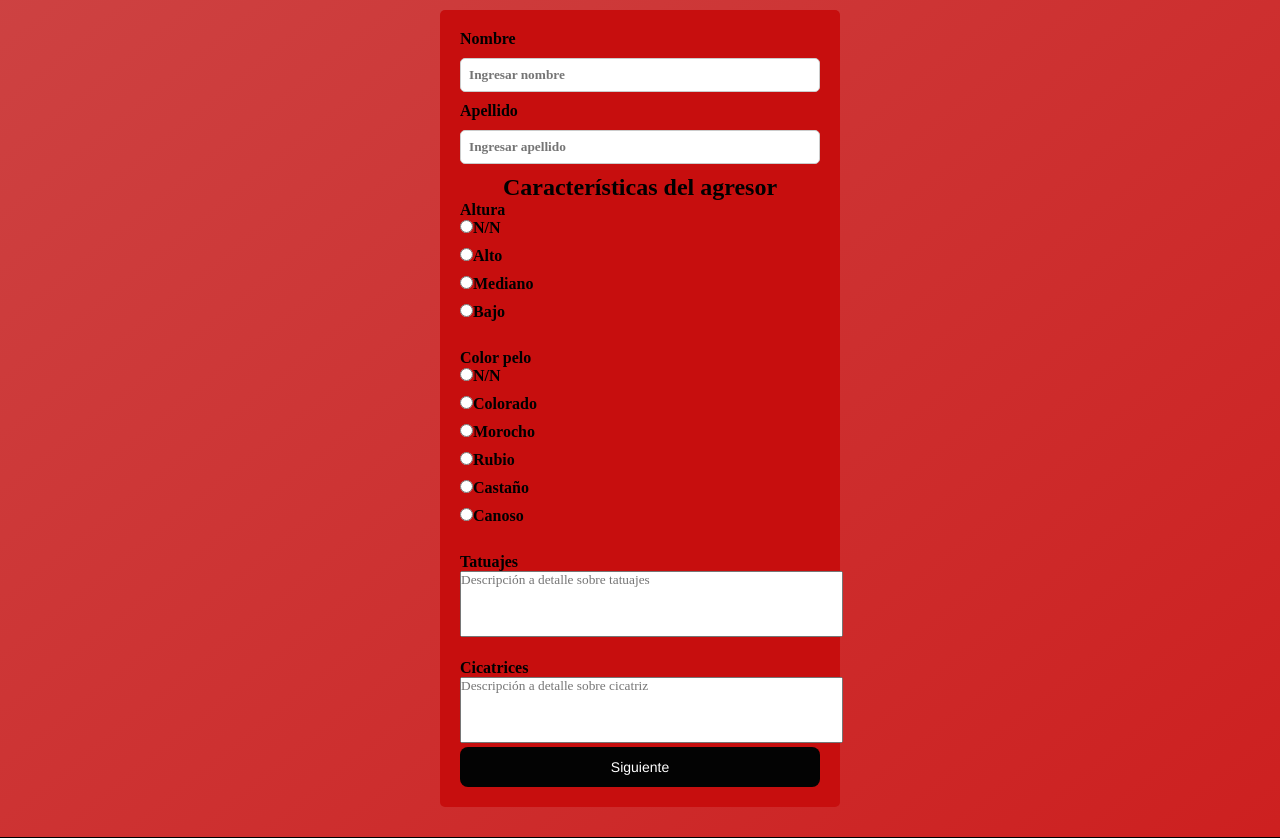
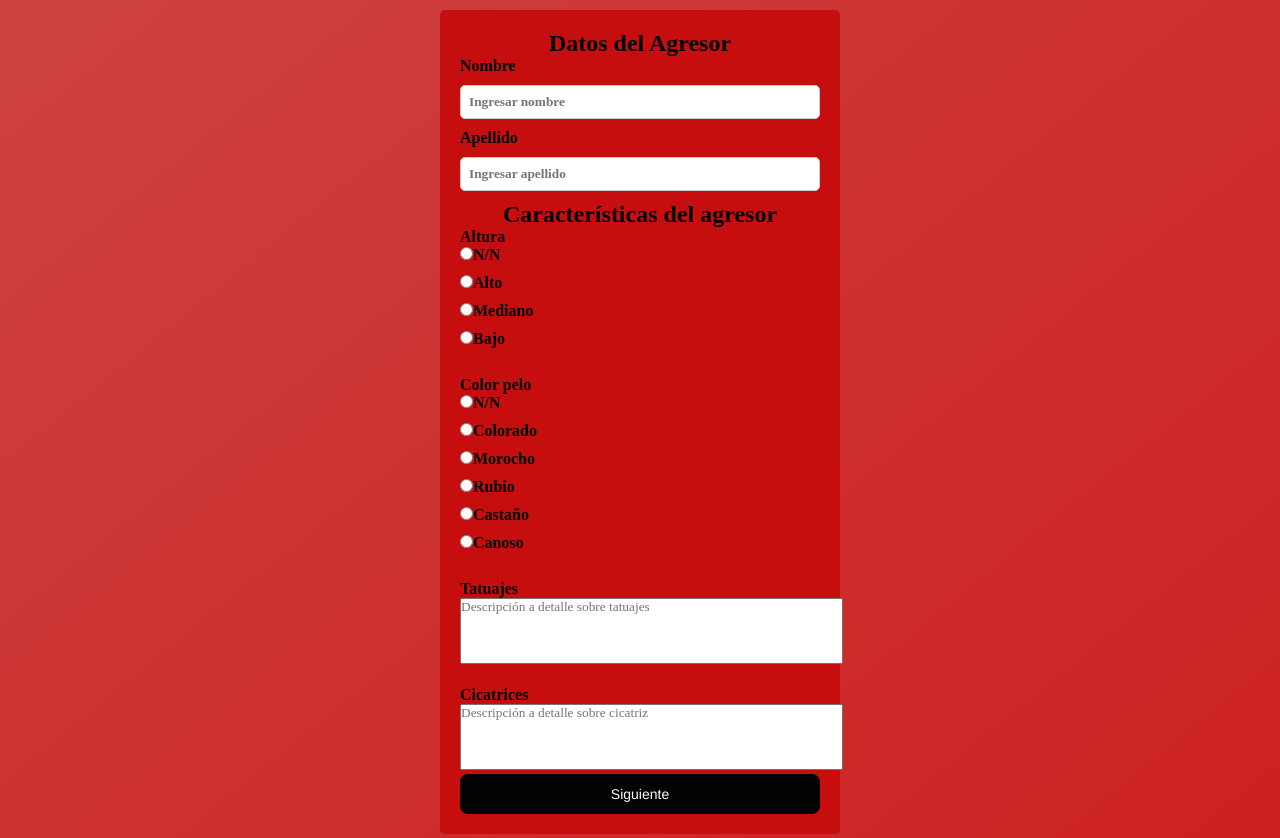
Before and after one commit to IAferaboli/wapp-AlertaGenero, a PHP site: page /controladores/createAgresor.php in a window 1280 px wide. Shown: the part 70-908 px from the top of the page. Run offline with PHP 8.4, Linux system fonts and the light colour scheme; data comes from the database, SQL or seed files in the repository; some libraries are stand-ins or nearby versions.

Commit message:
datos agresores

```diff
--- a/views/createAgresores.view.php
+++ b/views/createAgresores.view.php
@@ -15,6 +15,10 @@ require_once "../layout/head.view.php";
             <div>
                 <div>
                     <form action="" method="post">
+
+                        <h2>Datos del Agresor</h2>
+
+
                         <label for="nombre-agresor"><b>Nombre</b></label>
                         <input type="text" id="nombre-agresor" placeholder="Ingresar nombre" name="nombre-agresor">
 
@@ -74,7 +78,6 @@ require_once "../layout/head.view.php";
                                     $('#apellido-agresor').focus();
                                 }
                             });
-
                         </script>
                     </form>
                 </div>
```
